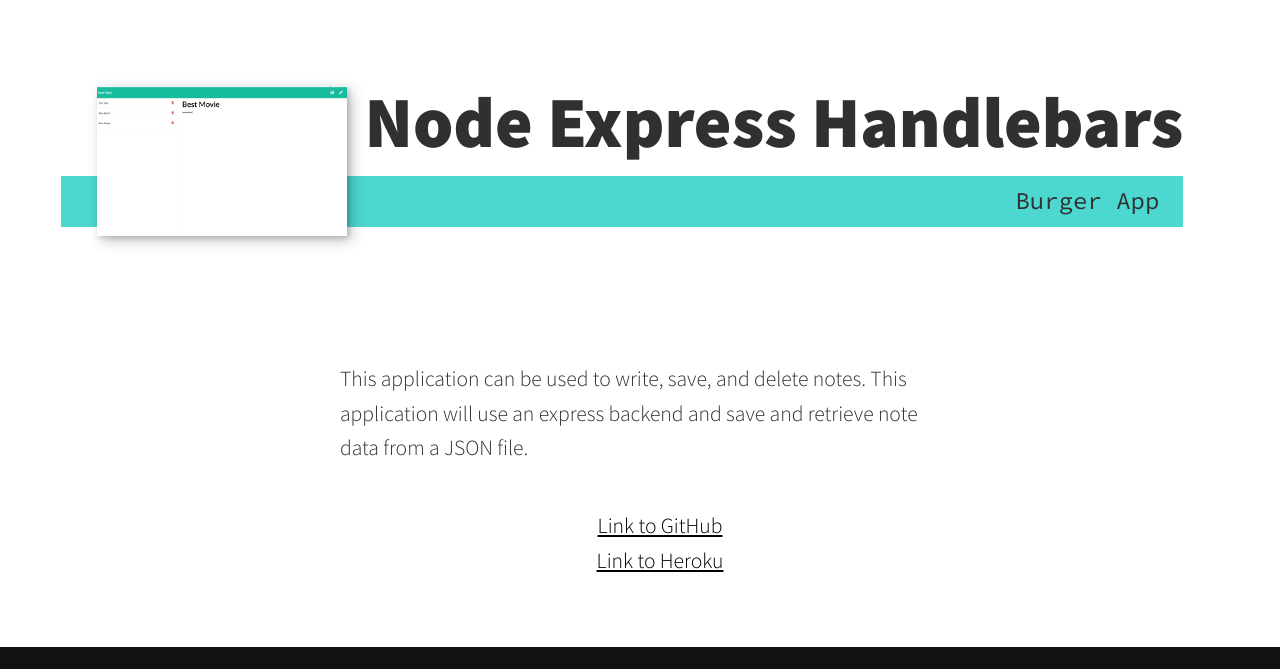
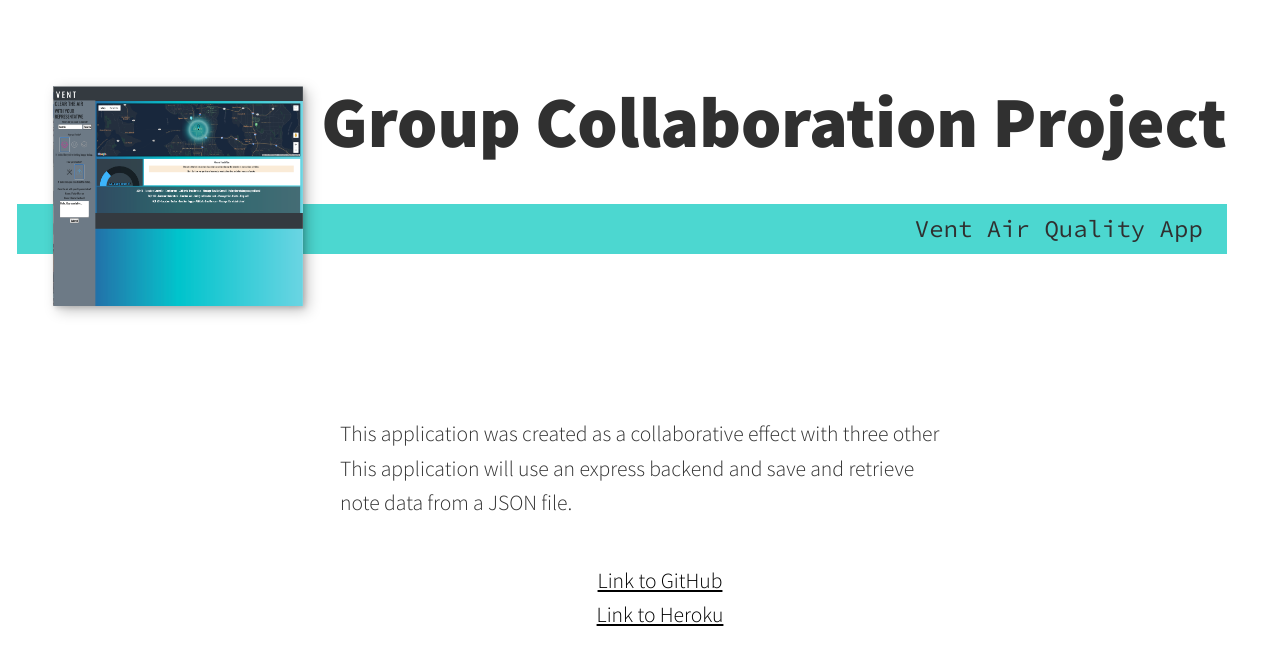
Before and after one commit to djjoo007/Updated_Portfolio, a plain HTML site: page portfolio-item2.html in a window 1280 px wide. Shown: the part 131-800 px from the top of the page. Drawn offline with nearby package versions, Linux system fonts and the light colour scheme.

Commit message:
add screenshot

```diff
--- a/portfolio-item2.html
+++ b/portfolio-item2.html
@@ -31,21 +31,22 @@
 
     <section class="intro">
         <h1 class="section__title section__title--intro">
-            <strong>Node Express Handlebars</strong>
+            <strong>Group Collaboration Project</strong>
         </h1>
-        <p class="section__subtitle section__subtitle--intro">Burger App</p>
-        <img src="img/notetaker.png" alt="" class="intro__img">
+        <p class="section__subtitle section__subtitle--intro">Vent
+            Air Quality App</p>
+        <img src="img/vent.png" alt="" class="intro__img">
     </section>
 
     <div class="portfolio-item-individual">
-        <p class="portfolio_text">This application can be used to write, save, and delete notes. This application will use an express backend and save and retrieve note data from a JSON file.</p>
+        <p class="portfolio_text">This application was created as a collaborative effect with three other This application will use an express backend and save and retrieve note data from a JSON file.</p>
 
         <ul class="portfolio_link">
             <li>
-                <a href="https://github.com/djjoo007/Note_Taker.git">Link to GitHub</a>
+                <a href="https://djjoo007.github.io/Vent/">Link to GitHub</a>
             </li>
             <li>
-                <a href="https://infinite-everglades-92521.herokuapp.com/">Link to Heroku</a>
+                <a href="https://vent-airquality-tracker.herokuapp.com/">Link to Heroku</a>
             </li>
         </ul>
         <!-- <img src="img/notetaker.png" alt=""> -->
```
Also changed, not shown: index.html (+6 -5 lines), img/portfolio.png (added), img/vent.png (added), 1 other file.
